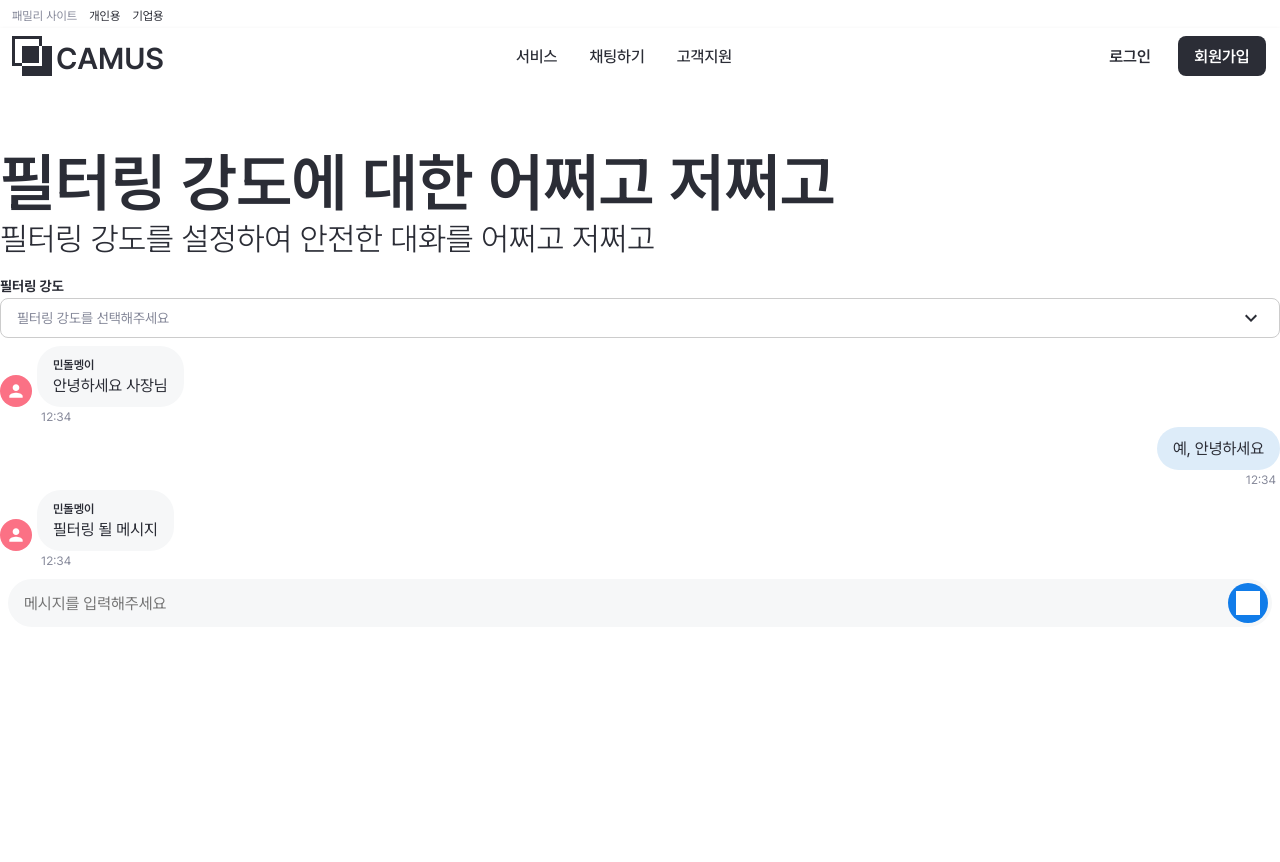
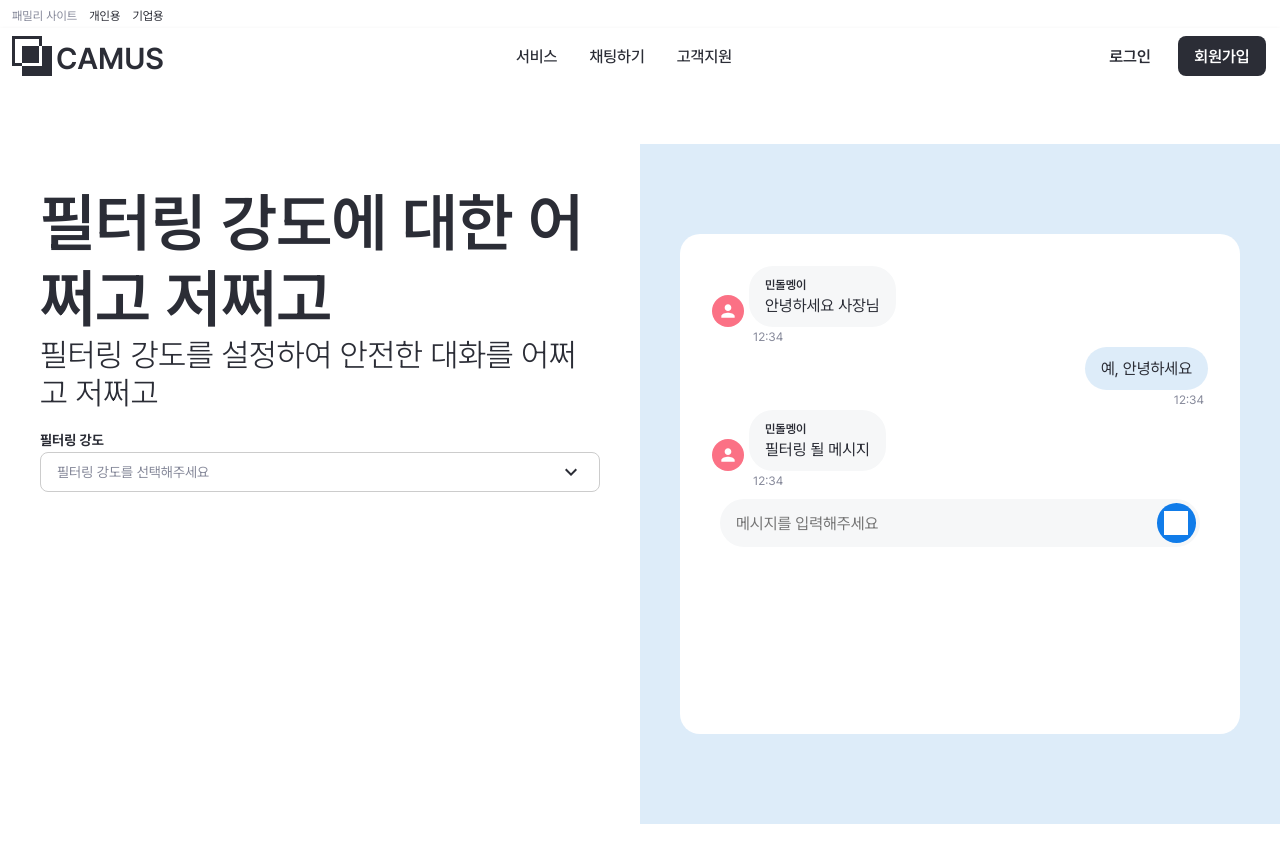
Before and after one commit to Camus-chat/frontend, a Next.js app in the folder frontend/: page /tutorial/filter in a window 1280 px wide. Shown: the top 862 px of the page. Built offline with nearby package versions, Linux system fonts and the light colour scheme.

Commit message:
fix(tutorial-page): 필터링 튜토리얼 페이지 스타일 시트 개별 적용

```diff
--- /dev/null
+++ b/frontend/src/containers/tutorial/filter/index.module.scss
@@ -0,0 +1,32 @@
+@use '@/styles/variables' as *;
+
+.tutorialWrapper {
+  @include flex-center;
+  width: 100%;
+  height: 100%;
+}
+
+.textBox {
+  width: 50%;
+  height: 100%;
+  padding: 40px;
+}
+
+.blueBox {
+  background-color: $blue-100;
+  width: 50%;
+  height: 100%;
+  padding: 90px 40px;
+}
+
+.contentBox {
+  @include flex-column;
+  height: 100%;
+  border-radius: 20px;
+  background-color: $white;
+  padding: 32px;
+
+  .chatBox {
+    @include flex-column-center;
+  }
+}
--- a/frontend/src/containers/tutorial/filter/index.tsx
+++ b/frontend/src/containers/tutorial/filter/index.tsx
@@ -1,8 +1,9 @@
 import ChatBubble from '@/lib/componenets/ChatBubble';
 import ChatInputBox from '@/lib/componenets/ChatInputBox';
 
+import styles from '@/containers/tutorial/filter/index.module.scss';
+
 import { FILTER_OPTION, FILTER_DESCRIPTION } from '../constants';
-import styles from '../index.module.scss';
 import DropDown from '@/components/Form/DropDown';
 import InfoTextBox from '@/components/InfoTextBox';
 import Random from '@/components/ProfileImage/Random';
```
